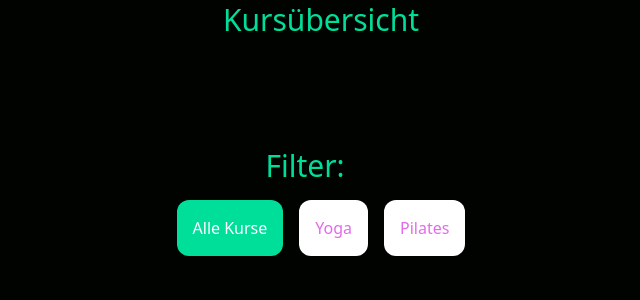
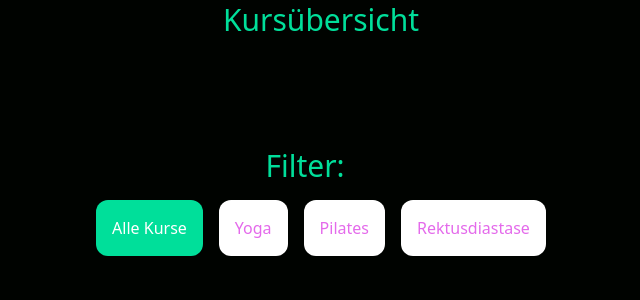
Before and after one commit to DannyBagus/yoga-class-app, a Django app: page /kurse/ in a window 1280 px wide. Shown: the part 152-452 px from the top of the page, without its empty margins (319-959 px from the left). Run offline with Django 5.2, Linux system fonts and the light colour scheme; data that the repository does not hold is empty; some libraries are stand-ins or nearby versions.

Commit message:
Rektusdiastase Bild und Filter eingebaut

```diff
--- a/course/templates/course/courses.html
+++ b/course/templates/course/courses.html
@@ -17,22 +17,39 @@
     x-data="{ selected: '' }"
   >
     <p class="text-xl md:text-3xl text-[#00df9a] md:mr-8 pb-4">Filter:</p>
-    <div id="buttons" class="flex space-x-4 justify-cener items-center text-md">
+    <div
+      id="buttons"
+      class="flex flex-wrap justify-center items-center gap-4 text-md"
+    >
+      <!-- First row: "Alle Kurse" and "Meine Kurse" -->
       <button
         hx-get="{% url 'filter-courses' %}?filter="
         hx-target="#courses-list"
         hx-swap="innerHTML"
-        class="rounded-xl p-2 md:p-4"
+        class="rounded-xl p-2 md:p-4 w-full sm:w-auto sm:max-w-[200px]"
         @click="selected = ''"
         :class="selected == '' ? 'bg-[#00df9a] text-white' : 'bg-white text-[#e46aeb]'"
       >
         Alle Kurse
       </button>
+      {% if user.is_authenticated %}
+      <button
+        hx-get="{% url 'filter-courses' %}?filter=my_courses"
+        hx-target="#courses-list"
+        hx-swap="innerHTML"
+        class="rounded-xl p-2 md:p-4 w-full sm:w-auto sm:max-w-[200px]"
+        @click="selected = 'my_courses'"
+        :class="selected == 'my_courses' ? 'bg-[#00df9a] text-white' : 'bg-white text-[#e46aeb]'"
+      >
+        Meine Kurse
+      </button>
+      {% endif %}
+      <!-- Second row: "Yoga", "Pilates", "Rektusdiastase" -->
       <button
         hx-get="{% url 'filter-courses' %}?filter=yoga"
         hx-target="#courses-list"
         hx-swap="innerHTML"
-        class="rounded-xl p-2 md:p-4"
+        class="rounded-xl p-2 md:p-4 w-full sm:w-auto sm:max-w-[200px]"
         @click="selected = 'yoga'"
         :class="selected == 'yoga' ? 'bg-[#00df9a] text-white' : 'bg-white text-[#e46aeb]'"
       >
@@ -42,24 +59,22 @@
         hx-get="{% url 'filter-courses' %}?filter=pilates"
         hx-target="#courses-list"
         hx-swap="innerHTML"
-        class="rounded-xl p-2 md:p-4"
+        class="rounded-xl p-2 md:p-4 w-full sm:w-auto sm:max-w-[200px]"
         @click="selected = 'pilates'"
         :class="selected == 'pilates' ? 'bg-[#00df9a] text-white' : 'bg-white text-[#e46aeb]'"
       >
         Pilates
       </button>
-      {% if user.is_authenticated %}
       <button
-        hx-get="{% url 'filter-courses' %}?filter=my_courses"
+        hx-get="{% url 'filter-courses' %}?filter=rectusdiastasis"
         hx-target="#courses-list"
         hx-swap="innerHTML"
-        class="rounded-xl p-2 md:p-4"
-        @click="selected = 'my_courses'"
-        :class="selected == 'my_courses' ? 'bg-[#00df9a] text-white' : 'bg-white text-[#e46aeb]'"
+        class="rounded-xl p-2 md:p-4 w-full sm:w-auto sm:max-w-[200px]"
+        @click="selected = 'rectusdiastasis'"
+        :class="selected == 'rectusdiastasis' ? 'bg-[#00df9a] text-white' : 'bg-white text-[#e46aeb]'"
       >
-        Meine Kurse
+        Rektusdiastase
       </button>
-      {% endif %}
     </div>
   </div>
 
--- a/course/templates/partials/course_list.html
+++ b/course/templates/partials/course_list.html
@@ -11,8 +11,13 @@
           alt="Yoga"
           class="mb-4"
         />
-        {% else %}<img
+        {% elif course.category.id == 2 %}<img
           src="{% static 'core/images/pilates_ss.jpg' %}"
+          alt="Pilates"
+          class="mb-4"
+        />
+        {% elif course.category.id == 3 %}<img
+          src="{% static 'core/images/rektusdiastase.jpg' %}"
           alt="Pilates"
           class="mb-4"
         />
@@ -28,23 +33,27 @@
           {% if course.capacity == 0 %}
           <div
             class="bg-slate-300 p-2 md:p-4 rounded-xl font-bold text-sm md:text-md text-center max-w-30 flex-auto cursor-pointer"
+          >
+            <!--
             hx-trigger="click"
             hx-get="{% url 'show-attendees' %}?course_id={{ course.pk }}"
             hx-target="#attendees-list"
             hx-swap="innerHTML"
             @click="if(!authenticated) return; showAttendees = true"
-          >
+            -->
             Ausgebucht
           </div>
           {% else %}
           <div
             class="bg-[#e46aeb] p-2 md:p-4 rounded-xl font-bold text-sm md:text-md text-center max-w-30 flex-auto cursor-pointer"
+          >
+            <!--
             hx-trigger="click"
             hx-get="{% url 'show-attendees' %}?course_id={{ course.pk }}"
             hx-target="#attendees-list"
             hx-swap="innerHTML"
             @click="if(!authenticated) return; showAttendees = true"
-          >
+            -->
             {{ course.capacity }} Plätze
           </div>
           {% endif %} {% if course.pk in booked_courses %}
```
Also changed, not shown: core/static/core/images/rektusdiastase.jpg (added), 2 other files.
